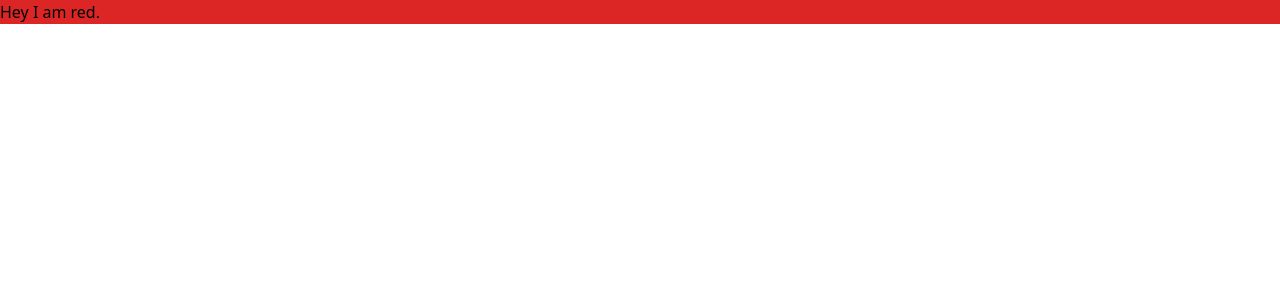
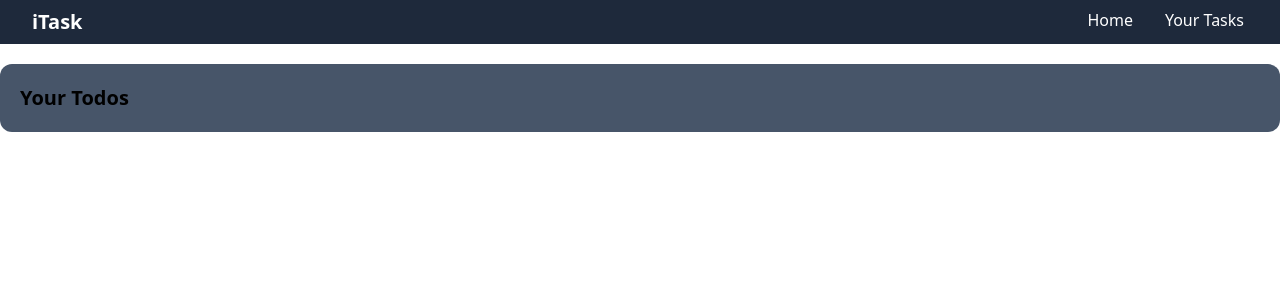
Before and after one commit to aarati01/ToDoListUsingReact, a React (Vite) app: page / in a window 1280 px wide. Shown: the top 300 px of the page. Built offline with nearby package versions, Linux system fonts and the light colour scheme.

Commit message:
navbar created sucessfully using tailwind

```diff
--- a/src/App.jsx
+++ b/src/App.jsx
@@ -1,15 +1,16 @@
 
 // import './App.css'
+
+import Navbar from "./components/Navbar"
 
 function App() {
   // const [count, setCount] = useState(0)
 
   return (
     <>
-      <div className="container">
-        <div className="bg-red-600">
-          Hey I am red.
-        </div>
+    <Navbar></Navbar>
+      <div className="container mx-auto my-5 rounded-xl p-5 bg-slate-600">
+          <h1 className="text-xl font-bold">Your Todos </h1>
       </div>
     </>
   )
--- a/src/components/Navbar.jsx
+++ b/src/components/Navbar.jsx
@@ -0,0 +1,16 @@
+
+const Navbar = () => {
+  return (
+    <nav className="flex justify-between bg-slate-800 text-white py-2">
+        <div className="logo">
+            <span className="font-bold text-xl mx-8 ">iTask</span>
+        </div>
+        <ul className="flex gap-8 mx-9">
+            <li>Home</li>
+            <li>Your Tasks</li>
+        </ul>
+    </nav>
+  )
+}
+
+export default Navbar
```
